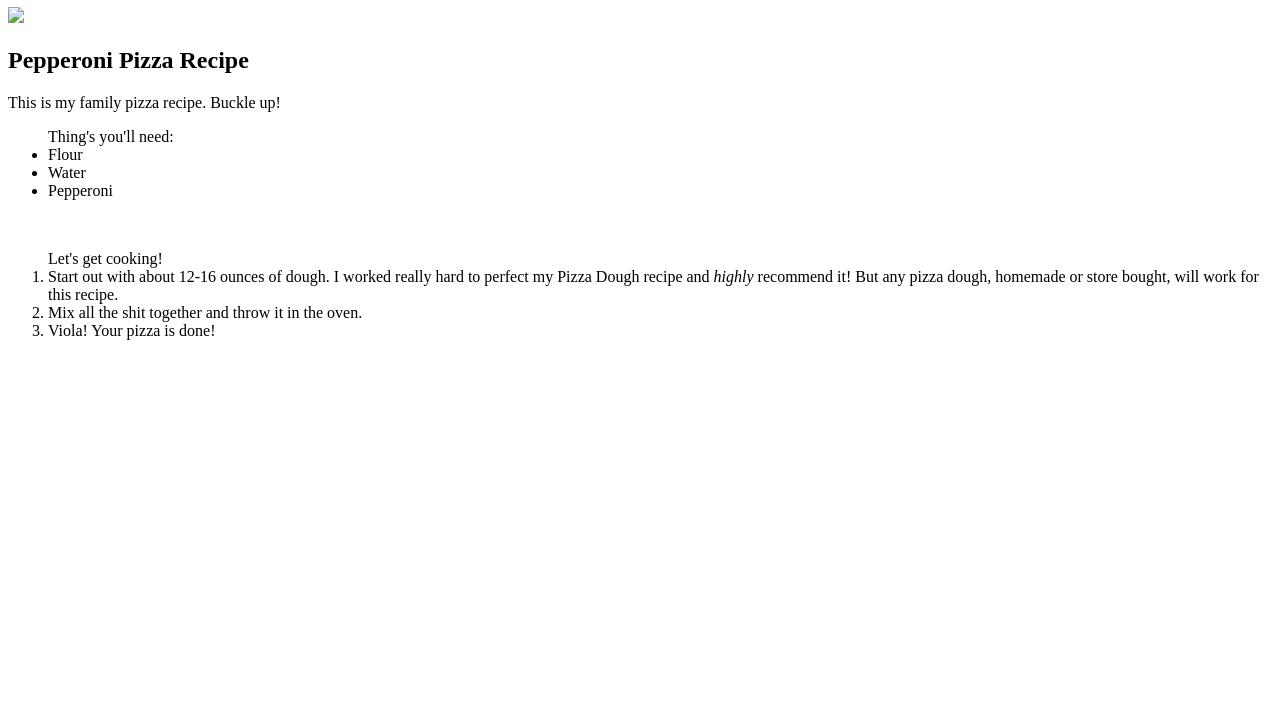
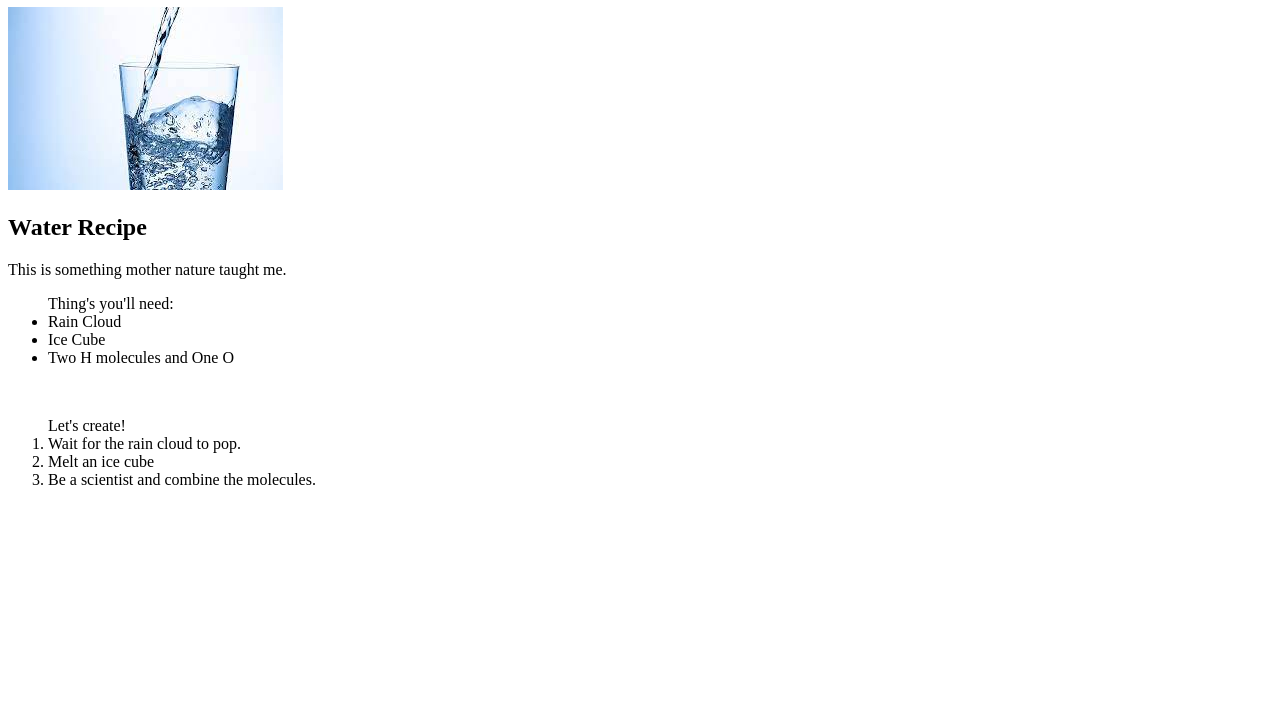
Before and after one commit to Max-Mackey/odin-recipes, a plain HTML site: page water/water.html in a window 1280 px wide. Shown: the part 73-800 px from the top of the page. Drawn offline with Linux system fonts and the light colour scheme.

Commit message:
Finished water recipe. Project complete

```diff
--- a/water/water.html
+++ b/water/water.html
@@ -7,20 +7,20 @@
     <title>Document</title>
 </head>
 <body>
-    <h1>This is a pizza recipe.</h1>
-    <img src="pizza.jpg">
-    <h2>Pepperoni Pizza Recipe</h2>
-    <p>This is my family pizza recipe. Buckle up!</p>
+    <h1>Want to learn how to make water?</h1>
+    <img src="water.jpg">
+    <h2>Water Recipe</h2>
+    <p>This is something mother nature taught me.</p>
     <ul>Thing's you'll need:
-        <li>Flour</li>
-        <li>Water</li>
-        <li>Pepperoni</li>
+        <li>Rain Cloud</li>
+        <li>Ice Cube</li>
+        <li>Two H molecules and One O</li>
     </ul>
     <br>
-    <ol>Let's get cooking!
-        <li>Start out with about 12-16 ounces of dough. I worked really hard to perfect my Pizza Dough recipe and <em>highly</em> recommend it! But any pizza dough, homemade or store bought, will work for this recipe.</li>
-        <li>Mix all the shit together and throw it in the oven.</li>
-        <li>Viola! Your pizza is done!</li>
+    <ol>Let's create!
+        <li>Wait for the rain cloud to pop.</li>
+        <li>Melt an ice cube</li>
+        <li>Be a scientist and combine the molecules.</li>
     </ol>
 
     <br>
```
